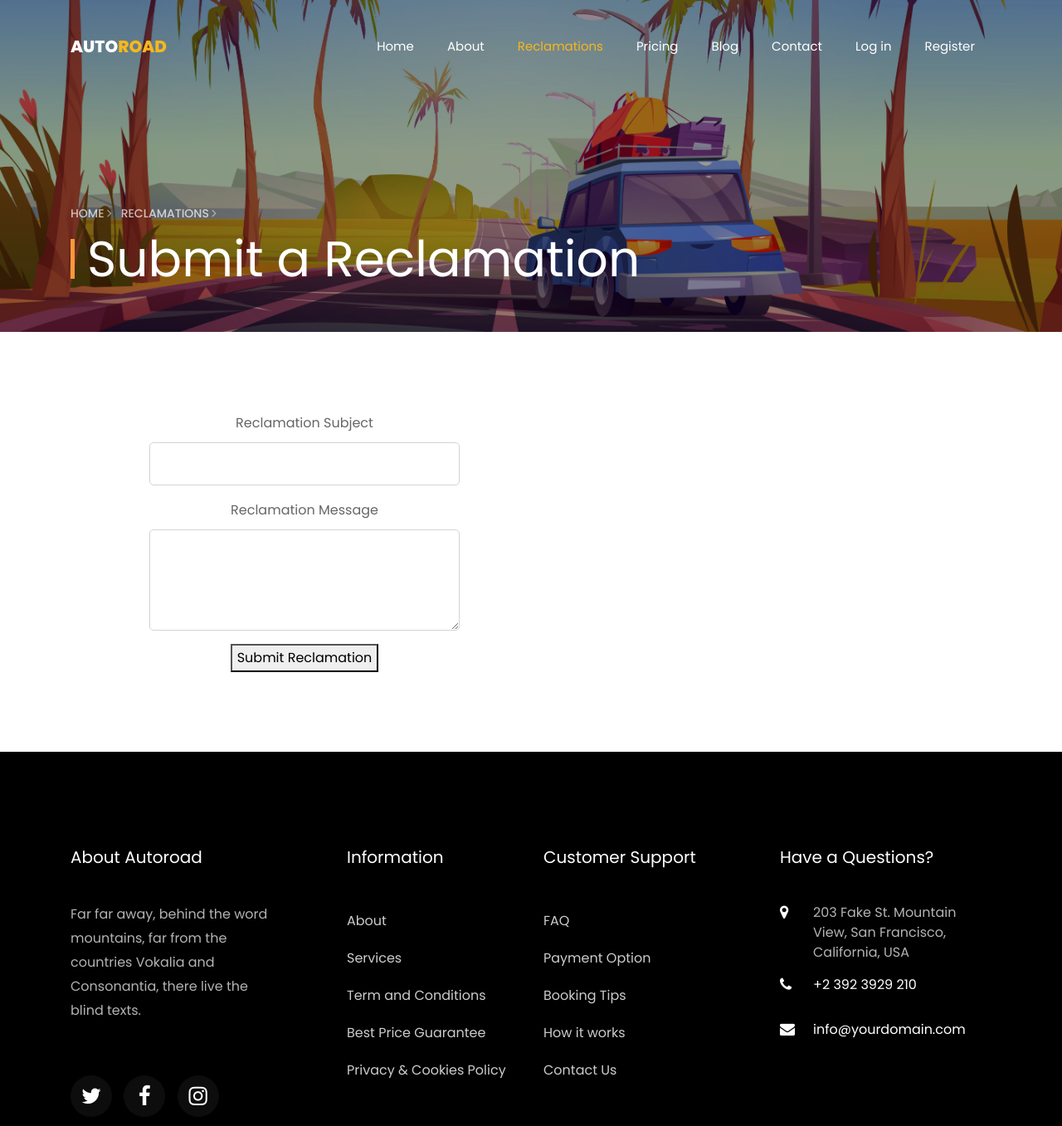
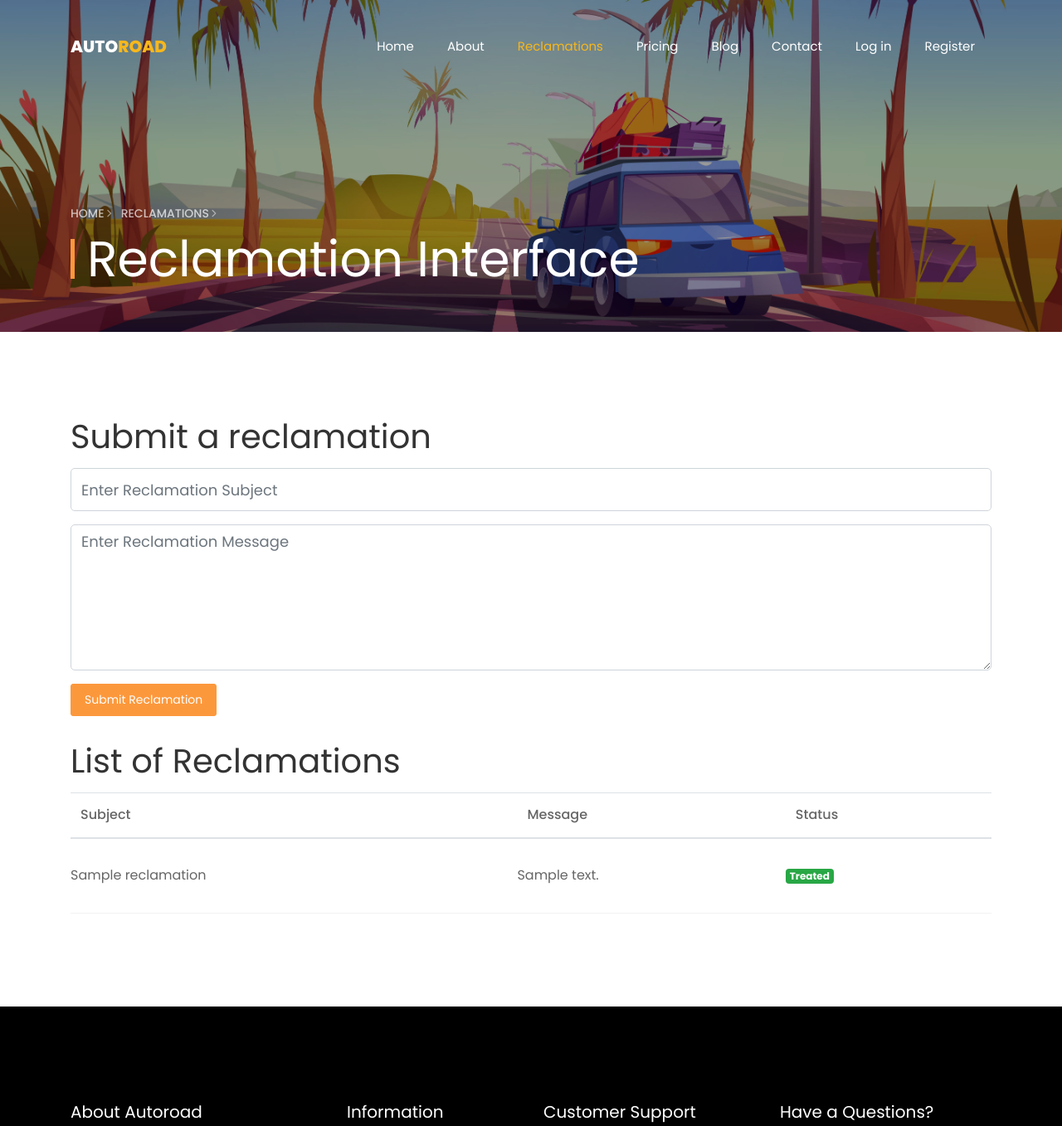
Before and after one commit to AmaniHadda/AutoRoad_Laravel, a Laravel app: page /reclamations in a window 1280 px wide. Shown: the top 1357 px of the page at 83% size. Run offline with Laravel 9, Linux system fonts and the light colour scheme; tables that the repository leaves empty hold one stand-in row (values such as "Sample post"); some libraries are stand-ins or nearby versions; some web fonts are replaced.

Commit message:
reclamations treated and not treated

```diff
--- a/app/Http/Controllers/ReclamationController.php
+++ b/app/Http/Controllers/ReclamationController.php
@@ -74,4 +74,26 @@ class ReclamationController extends Controller
 
         return redirect()->route('FrontOffice.reclamations.index')->with('success', 'Reclamation deleted successfully');
     }
+
+
+    public function markAsTreated($id)
+    {
+        $reclamation = Reclamation::findOrFail($id);
+        $reclamation->treated = true;
+        $reclamation->save();
+
+        return redirect()->back()->with('success', 'Reclamation marked as treated.');
+    }
+
+    public function markAsNotTreated($id)
+    {
+        $reclamation = Reclamation::findOrFail($id);
+        $reclamation->treated = false;
+        $reclamation->save();
+
+        return redirect()->back()->with('success', 'Reclamation marked as not treated.');
+    }
+
+
+
 }
--- a/app/Models/Reclamation.php
+++ b/app/Models/Reclamation.php
@@ -23,8 +23,10 @@ class Reclamation extends Model
     protected $fillable = [
         'user_id',
         'subject',
-        'message'
+        'message',
+        'treated',
     ];
+
 
     // You can remove the incomplete $hidden property.
 }
--- a/resources/views/FrontOffice/reclamations/index.blade.php
+++ b/resources/views/FrontOffice/reclamations/index.blade.php
@@ -5,9 +5,9 @@
   <div class="overlay"></div>
   <div class="container">
     <div class="row no-gutters slider-text js-fullheight align-items-end justify-content-start">
-      <div class="col-md-9 ftco-animate pb-5">
+      <div class="ftco-animate pb-5">
         <p class="breadcrumbs"><span class="mr-2"><a href="index.html">Home <i class="ion-ios-arrow-forward"></i></a></span> <span>Reclamations <i class="ion-ios-arrow-forward"></i></span></p>
-        <h1 class="mb-3 bread">Submit a Reclamation</h1>
+        <h1 class="mb-3 bread">Reclamation Interface</h1>
       </div>
     </div>
   </div>
@@ -15,28 +15,55 @@
 
 <section class="ftco-section">
   <div class="container">
-    <div class="row d-flex justify-content-center">
-      <div class="col-md-10 text-center d-flex ftco-animate">
-        <div class="reclamation-entry justify-content-end">
-          <!-- You can add a form here for users to submit their reclamation -->
+    <div class="grid-container">
+      <div class="form-section mb-4">
+        <h1>Submit a reclamation</h1>
         <form action="{{ route('reclamations.store') }}" method="post">
           @csrf
-            <!-- Add form fields for the reclamation details -->
           <div class="form-group">
-              <label for="reclamationSubject">Reclamation Subject</label>
-              <input type="text" class="form-control" id="reclamationSubject" name="reclamationSubject" required>
+            <label for="reclamationSubject" class="sr-only">Reclamation Subject</label>
+            <input type="text" class="form-control" name="reclamationSubject" placeholder="Enter Reclamation Subject" required>
           </div>
+
           <div class="form-group">
-              <label for="reclamationMessage">Reclamation Message</label>
-              <textarea class="form-control" id="reclamationMessage" name="reclamationMessage" rows="4" required></textarea>
+            <label for="reclamationMessage" class="sr-only">Reclamation Message</label>
+            <textarea class="form-control" name="reclamationMessage" rows="6" placeholder="Enter Reclamation Message" required></textarea>
           </div>
-            <button type="submit" class="btn-custom">Submit Reclamation</button>
+          <button type="submit" class="btn btn-primary btn-lg">Submit Reclamation</button>
         </form>
+      </div>
+
+      <div class="reclamations-section">
+        <h1>List of Reclamations</h1>
+        <div class="table-responsive text-nowrap">
+          <table class="table">
+            <thead>
+                <tr>
+                    <th>Subject</th>
+                    <th>Message</th>
+                    <th>Status</th>
+                </tr>
+            </thead>
+            <tbody>
+                @foreach ($reclamations as $reclamation)
+                <tr>
+                    <td>{{ $reclamation->subject }}</td>
+                    <td>{{ $reclamation->message }}</td>
+                    <td>
+                        @if ($reclamation->treated)
+                            <span class="badge badge-success">Treated</span>
+                        @else
+                            <span class="badge badge-danger">Not Treated</span>
+                        @endif
+                    </td>
+                </tr>
+                @endforeach
+            </tbody>
+        </table>
+
         </div>
       </div>
     </div>
-    <!-- Display a list of existing reclamations here if needed -->
-    <!-- Example: You can loop through your reclamation data and display it in a similar way as the blog entries -->
   </div>
 </section>
 
--- a/routes/web.php
+++ b/routes/web.php
@@ -24,6 +24,13 @@ Route::post('/reclamations', [ReclamationController::class, 'store'])->name('rec
 Route::get('/reclamations/{reclamation}/edit', [ReclamationController::class, 'edit'])->name('reclamations.edit');
 Route::put('/reclamations/{reclamation}', [ReclamationController::class, 'update'])->name('reclamations.update');
 Route::delete('/reclamations/{reclamation}', [ReclamationController::class, 'destroy'])->name('reclamations.destroy');
+
+
+
+Route::put('/reclamations/{id}/mark-as-treated', [ReclamationController::class, 'markAsTreated'])->name('markAsTreated');
+Route::put('/reclamations/{id}/mark-as-not-treated', [ReclamationController::class, 'markAsNotTreated'])->name('markAsNotTreated');
+
+
 /* */
 Route::get('/blog',[StaticControllerF::class,'blog'])->name('blog');
 Route::get('/about',[StaticControllerF::class,'about'])->name('about');
@@ -35,6 +42,7 @@ Route::middleware(['auth'])->group(function () {
     Route::get('/profile', [ProfileController::class, 'edit'])->name('profile.edit');
     Route::patch('/profile', [ProfileController::class, 'update'])->name('profile.update');
     Route::delete('/profile', [ProfileController::class, 'destroy'])->name('profile.destroy');
+
 });
 
 Route::get('/dashboard', function () {
```
Also changed, not shown: resources/views/BackOffice/reclamations/index.blade.php (+19 -3 lines), resources/views/FrontOffice/reclamations/listReclamation.blade.php (+22 -1 lines), README.md, database/migrations/2023_10_09_161733_add_treated_to_reclamations.php (added), 1 other file. Lines whose indentation alone changed are shown as unchanged.
